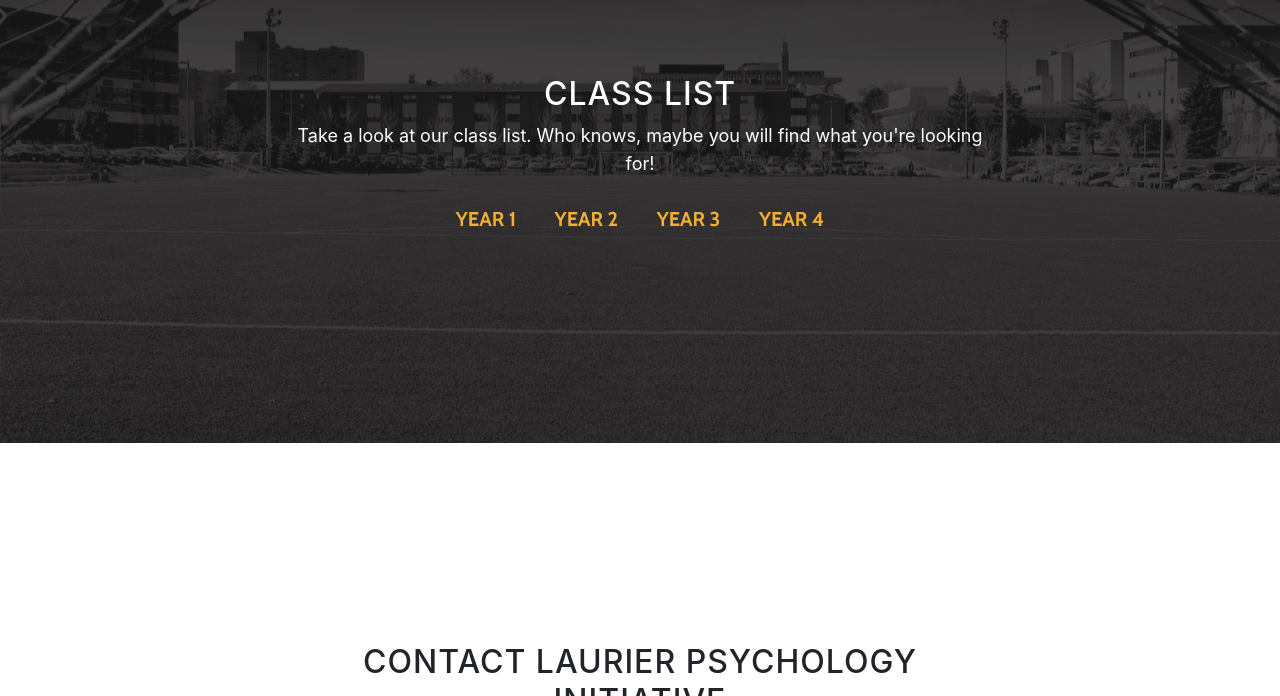
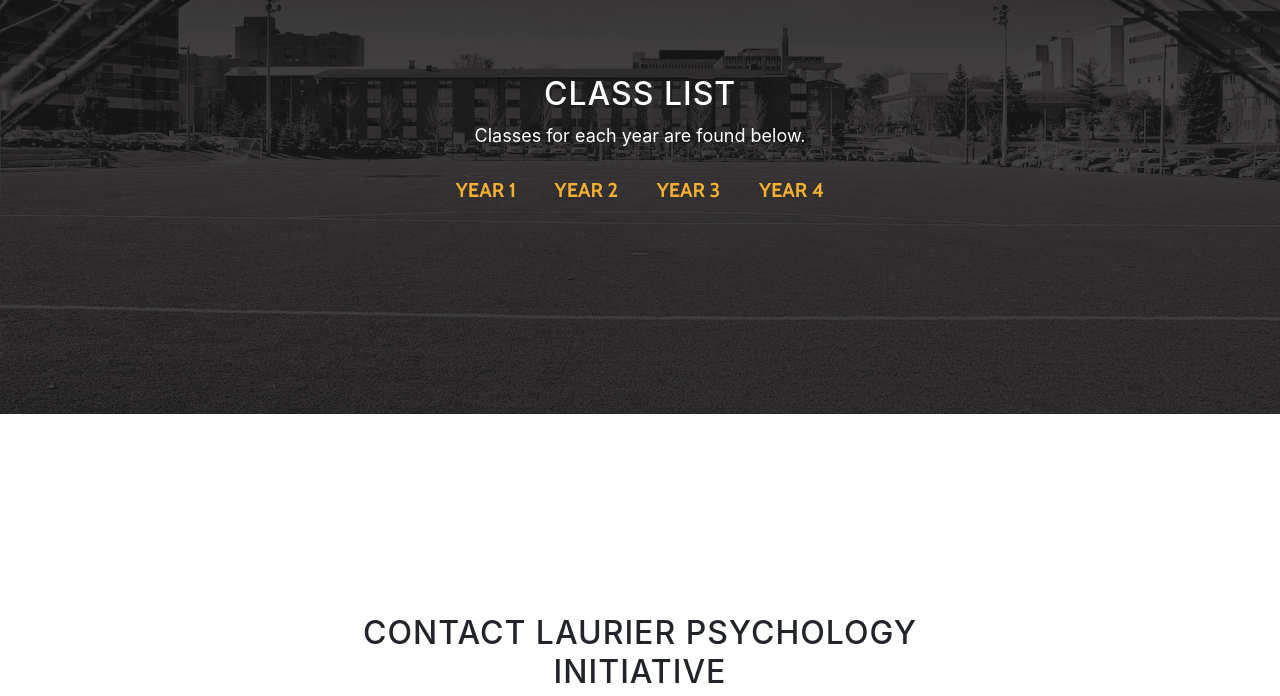
Before and after one commit to rexanz/Laurier-Psychology-Study, a website with bundled scripts: page index.html in a window 1280 px wide. Shown: the part 1560-2256 px from the top of the page. Built offline with nearby package versions, Linux system fonts and the light colour scheme.

Commit message:
Update index.html

```diff
--- a/index.html
+++ b/index.html
@@ -87,7 +87,7 @@
       <div class="container">
         <div class="col-lg-8 mx-auto">
           <h2>Class List</h2>
-          <p>Take a look at our class list. Who knows, maybe you will find what you're looking for!</p>
+          <p>Classes for each year are found below.</p>
           <a href="year1.html" alt="First Year Classes" class="btn btn-default btn-lg">Year 1</a>
           <a href="year2.html" alt="Second Year Classes" class="btn btn-default btn-lg">Year 2</a>
           <a href="year3.html" alt="Third Year Classes" class="btn btn-default btn-lg">Year 3</a>
```
